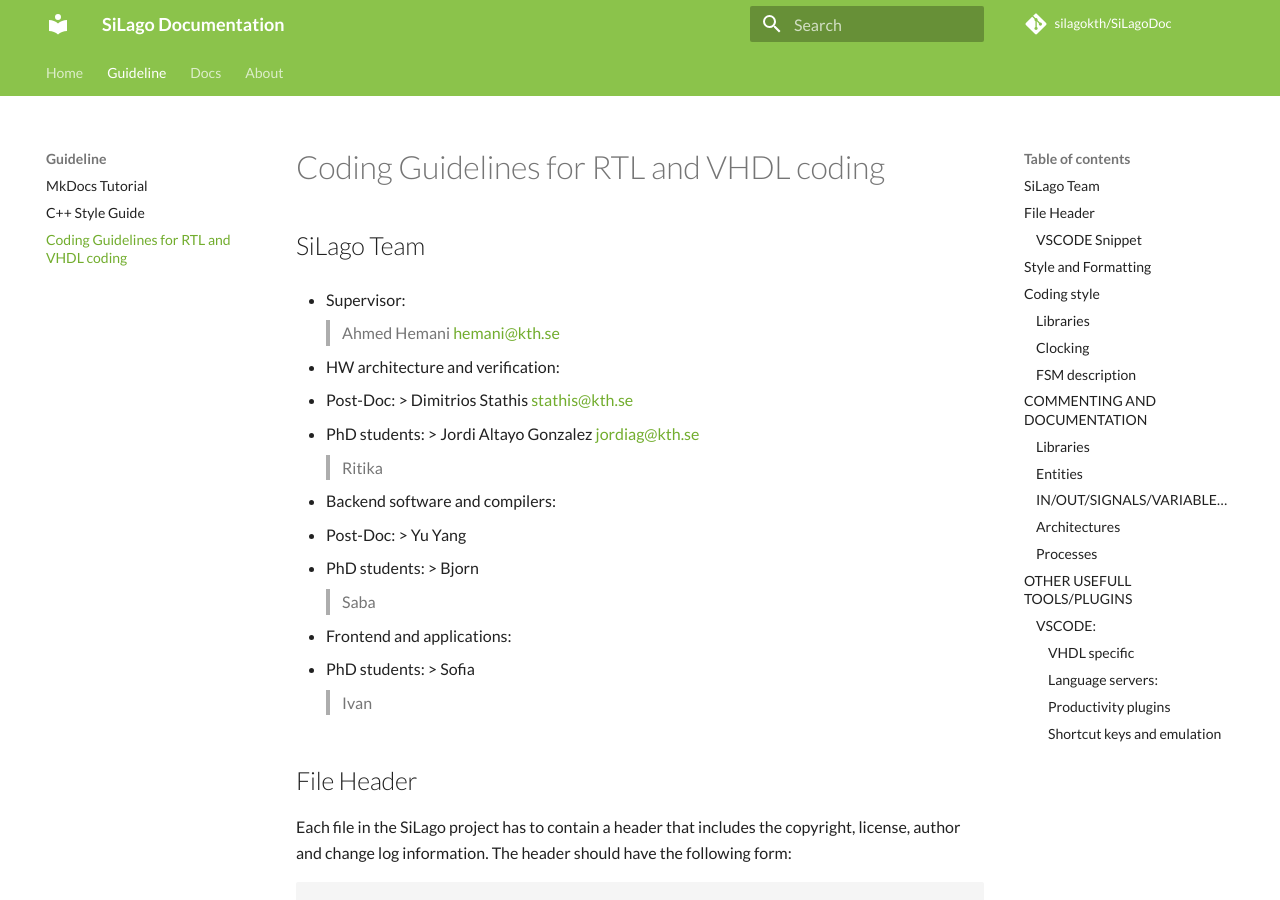
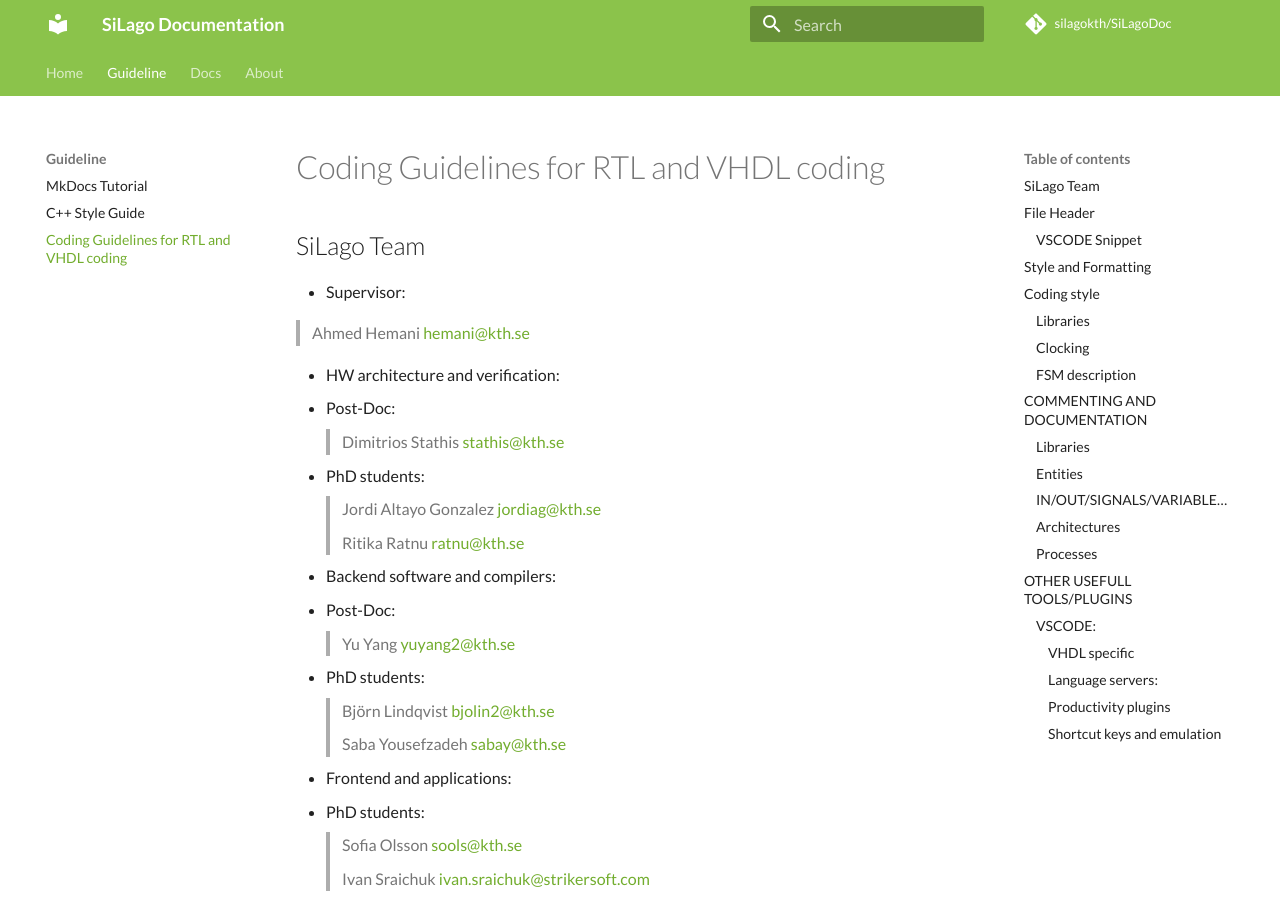
Before and after one commit to silagokth/SiLagoDoc, an MkDocs documentation site: the page built from docs/Guideline/Style-guide-rtl.md, in a window 1280 px wide and 900 px high. Built offline with MkDocs 1.6.1 and Material for MkDocs 9.7.7, drawn with Linux system fonts in a browser that asks for light colours; comment, search, counter and statistics services are not loaded.

Commit message:
contact info fixed

```diff
--- a/docs/Guideline/Style-guide-rtl.md
+++ b/docs/Guideline/Style-guide-rtl.md
@@ -3,31 +3,37 @@
 ## SiLago Team
 
 - Supervisor:
+
   > Ahmed Hemani <hemani@kth.se>
 
 - HW architecture and verification:
   - Post-Doc:
+
     > Dimitrios Stathis <stathis@kth.se>
 
   - PhD students:
+
     > Jordi Altayo Gonzalez <jordiag@kth.se>
 
-    > Ritika
+    > Ritika Ratnu <ratnu@kth.se>
 
 - Backend software and compilers:
   - Post-Doc:
-    > Yu Yang
+
+    > Yu Yang <yuyang2@kth.se>
 
   - PhD students:
-    > Bjorn
 
-    > Saba
+    > Björn Lindqvist	<bjolin2@kth.se>
+
+    > Saba Yousefzadeh <sabay@kth.se>
 
 - Frontend and applications:
   - PhD students:
-    > Sofia
 
-    > Ivan
+    > Sofia Olsson <sools@kth.se>
+
+    > Ivan Sraichuk <ivan.sraichuk@strikersoft.com>
 
 ## File Header
 
```
